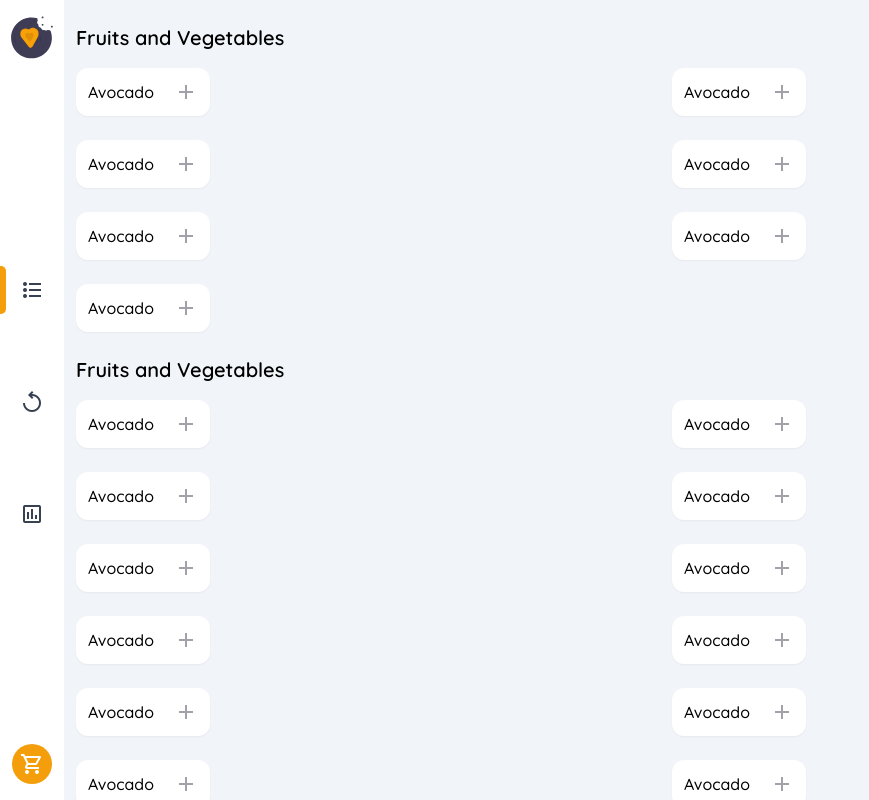
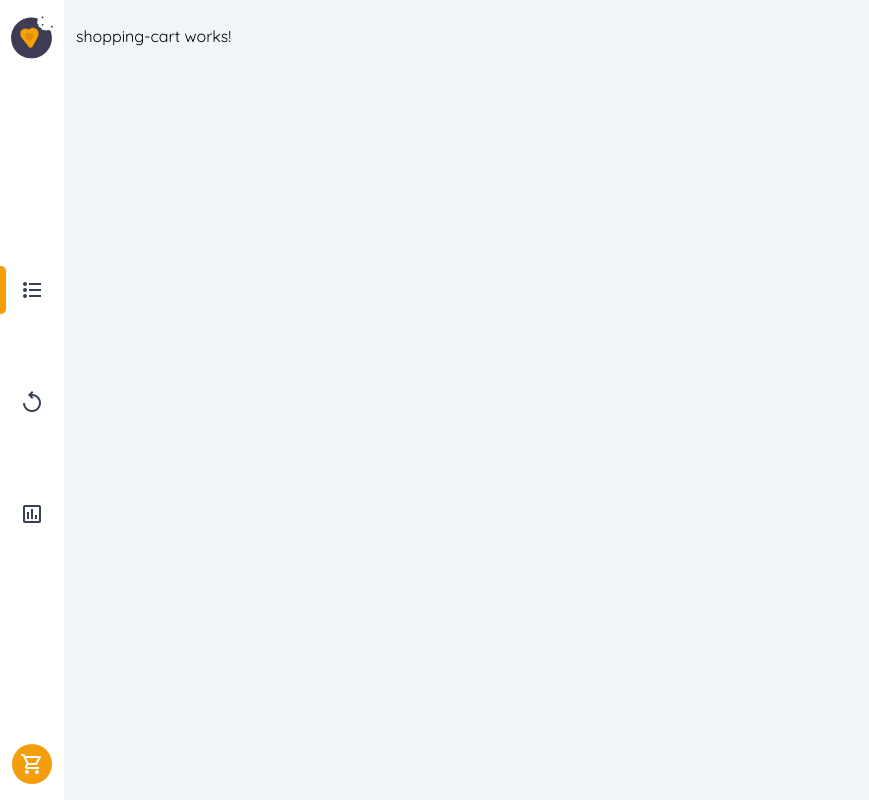
Before and after one commit to sarrietav-dev/shoppingify, an Angular app in the folder Client/: page / in a window 1280 px wide. Shown: the whole page, without its empty margins (0-869 px from the left). Built offline with nearby package versions, Linux system fonts and the light colour scheme.

Commit message:
Import the module on the app module

```diff
--- a/Client/src/app/app.component.html
+++ b/Client/src/app/app.component.html
@@ -1,6 +1,6 @@
 <div class="flex h-full">
   <app-navbar></app-navbar>
   <main class="overflow-y-auto bg-slate-100 grow px-3 py-6">
-    <item-dashboard></item-dashboard>
+    <app-shopping-cart></app-shopping-cart>
   </main>
 </div>
--- a/Client/src/app/app.module.ts
+++ b/Client/src/app/app.module.ts
@@ -6,6 +6,7 @@ import { AppComponent } from './app.component';
 import { CoreModule } from './core/core.module';
 import { BrowserAnimationsModule } from '@angular/platform-browser/animations';
 import { ItemListModule } from './modules/item-list/item-list.module';
+import { ShoppingCartModule } from './modules/shopping-cart/shopping-cart.module';
 
 @NgModule({
   declarations: [AppComponent],
@@ -14,7 +15,8 @@ import { ItemListModule } from './modules/item-list/item-list.module';
     AppRoutingModule,
     CoreModule,
     BrowserAnimationsModule,
-    ItemListModule
+    ItemListModule,
+    ShoppingCartModule
   ],
   providers: [],
   bootstrap: [AppComponent],
```
